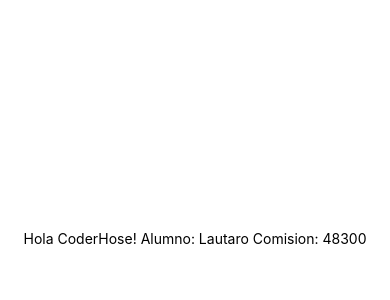
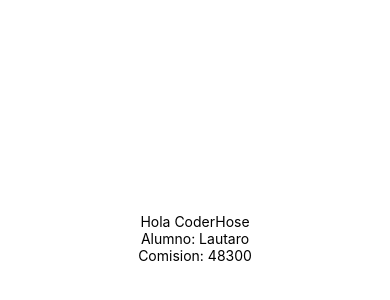
Before and after one commit to Lautaro1901/primera-app, a React Native app: screen / in a window 390 px wide. Shown: the part 184-484 px from the top of the page. Built offline with nearby package versions, Linux system fonts and the light colour scheme.

Commit message:
Primer cambio

```diff
--- a/App.js
+++ b/App.js
@@ -4,10 +4,9 @@
 export default function App() {
   return (
     <View style={styles.container}>
-      <Text>Hola CoderHose!
-        Alumno: Lautaro
-        Comision: 48300
-      </Text>
+      <Text>Hola CoderHose</Text>
+      <Text>Alumno: Lautaro</Text>
+      <Text>Comision: 48300</Text>
       <StatusBar style="auto" />
     </View>
   );
```
